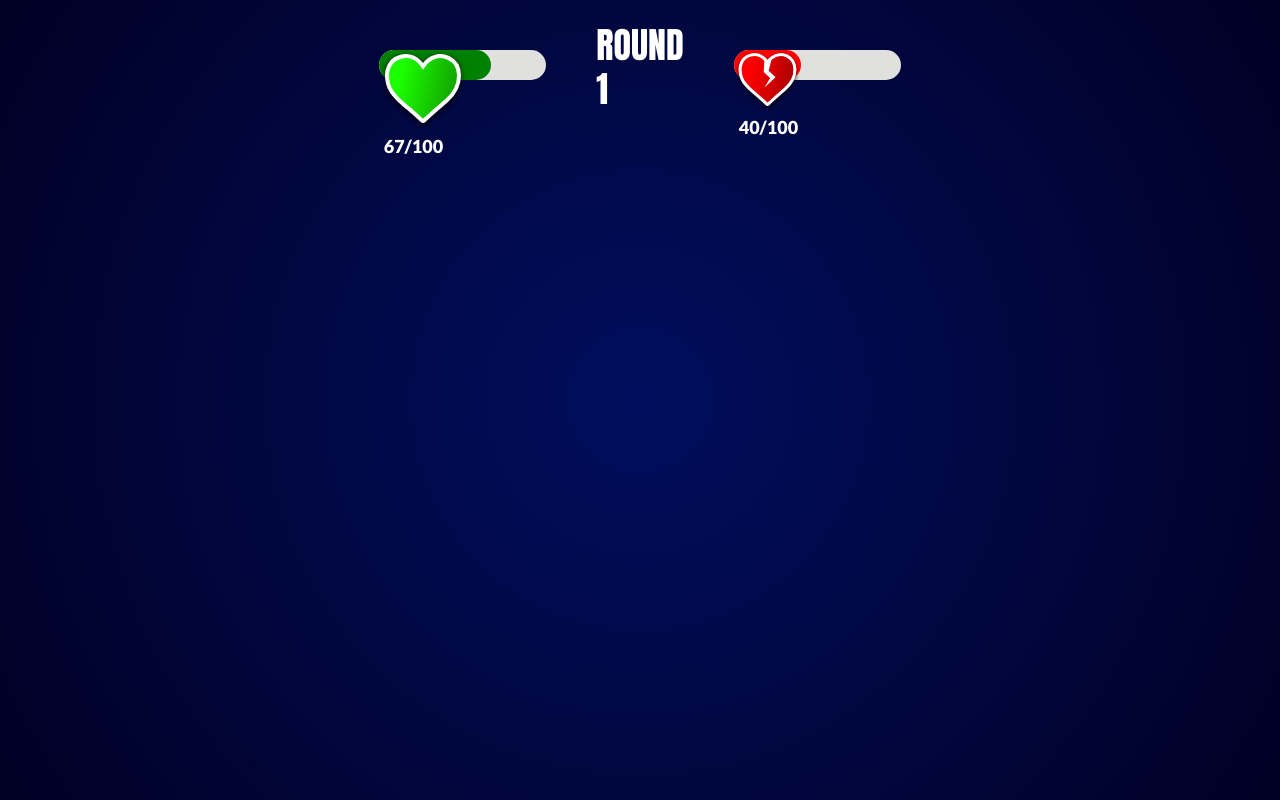
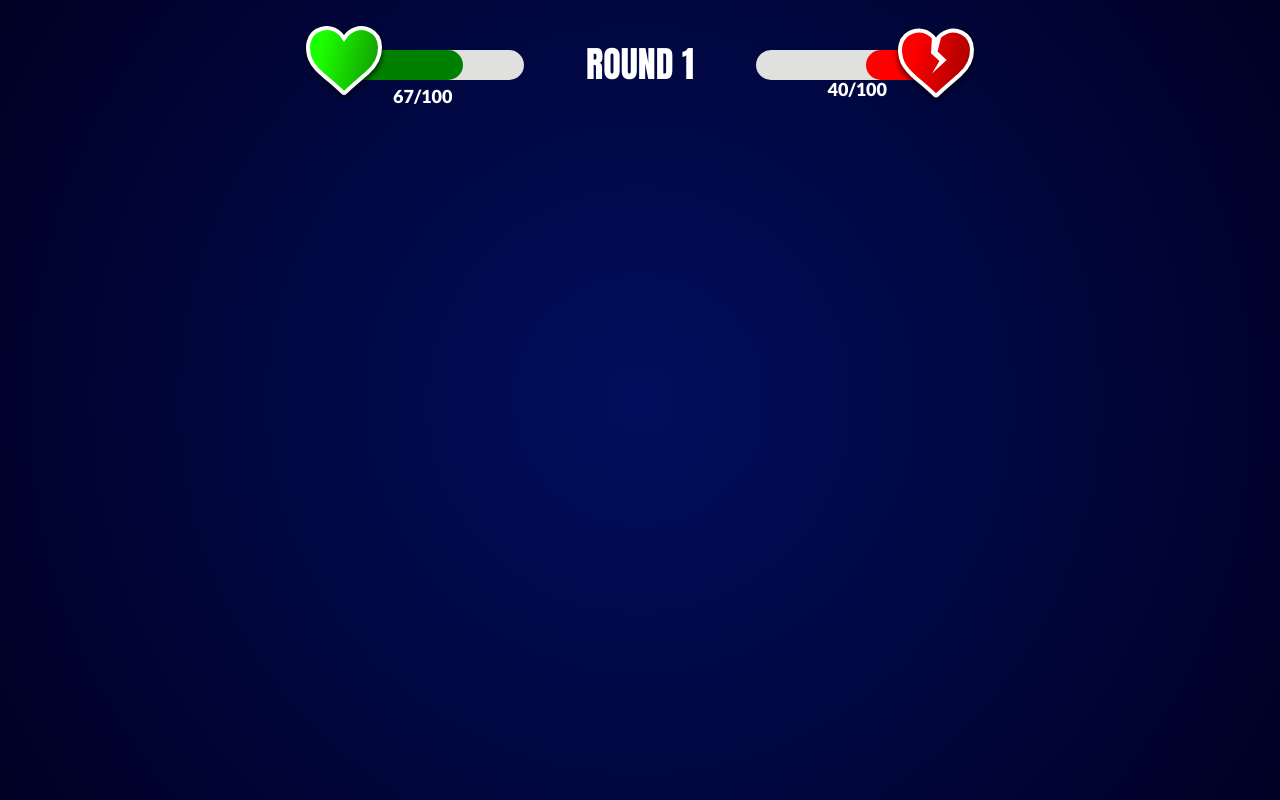
Before and after one commit to tamaraeaton/trivia-fighters, a React (Create React App) app: page /game in a window 1280 px wide. Built offline with nearby package versions, Linux system fonts and the light colour scheme.

Commit message:
RAP: - add isReversed

```diff
--- a/src/components/HealthBar/HealthBar.css
+++ b/src/components/HealthBar/HealthBar.css
@@ -1,13 +1,39 @@
-.containerStyles {
+.container {
+  position: relative;
   height: 30px;
-  width: 350px;
+  width: 100%;
   background-color: #e0e0de;
   border-radius: 50px;
   margin: 50px;
 }
 
-.labelStyles {
+.label {
   padding: 5px;
   color: white;
   font-weight: bold;
 }
+
+.filler {
+  height: 100%;
+  background-color: green;
+  border-radius: inherit;
+}
+
+.fillerReversed {
+  float: right;
+}
+
+.healthAndScore {
+  position: absolute;
+  width: 100%;
+  left: -40px;
+  top: 50%;
+  transform: translateY(-50%);
+}
+
+.healthAndScoreReversed {
+  display: flex;
+  flex-direction: row-reverse;
+  align-items: end;
+  left: 40px;
+}
--- a/src/components/HealthBar/HealthBar.tsx
+++ b/src/components/HealthBar/HealthBar.tsx
@@ -1,21 +1,9 @@
+import { isAbsolute } from 'node:path';
+import { relative } from 'node:path/win32';
 import React, { FunctionComponent } from 'react';
 import HealthFull from '../../assets/images/health-full.svg';
 import HealthLow from '../../assets/images/health-low.svg';
-
-const containerStyles = {
-  // display: 'flex',
-  height: 30,
-  width: '100%',
-  backgroundColor: '#e0e0de',
-  borderRadius: 50,
-  margin: 50,
-};
-
-const labelStyles = {
-  padding: 5,
-  color: 'white',
-  fontWeight: 'bold',
-};
+import './HealthBar.css';
 
 interface HealthBarProps {
   isReversed: boolean;
@@ -32,39 +20,28 @@ const HealthBar: FunctionComponent<HealthBarProps> = ({
 }) => {
   const healthPercentage = Math.round((currentHealth / maxHealth) * 100);
 
-  const fillerStyles = {
-    // display: 'flex',
-    height: '100%',
-    width: `${healthPercentage}%`,
-    backgroundColor: 'green',
-    borderRadius: 'inherit',
-
-    // transform: 'translate(120px, 50%)',
-    // transform: 'rotateY(180deg)',
-    // justifyContent: 'left',
-    // alignItems: 'left',
-    // alignText: 'right',
-    // float: 'right',
-  };
-
-  if (healthPercentage < 50) {
-    fillerStyles.backgroundColor = 'red';
-  }
-
-  // if(isReversed === true) {
-
-  // }
-
   return (
     <>
-      <div style={containerStyles}>
-        <div style={fillerStyles}>
+      <div className="container">
+        <div
+          className={`${isReversed ? 'fillerReversed' : undefined} filler`}
+          style={{
+            width: `${healthPercentage}%`,
+            backgroundColor: healthPercentage < 50 ? 'red' : 'green',
+          }}
+        ></div>
+        <div
+          className={`${
+            isReversed ? 'healthAndScoreReversed' : undefined
+          } healthAndScore`}
+        >
           {healthPercentage < 50 ? (
             <img src={HealthLow} />
           ) : (
             <img src={HealthFull} />
           )}
-          <span style={labelStyles}>{`${healthPercentage}/100`}</span>
+
+          <span className="label">{`${healthPercentage}/100`}</span>
         </div>
       </div>
     </>
@@ -72,3 +49,8 @@ const HealthBar: FunctionComponent<HealthBarProps> = ({
 };
 
 export default HealthBar;
+
+//TODO: screen reader only container
+/*
+“Health is XX%, [currentHealth] of [maxHealth]”
+ */
--- /dev/null
+++ b/src/components/Round/Round.css
@@ -0,0 +1,6 @@
+.roundCountDisplay {
+  display: flex;
+  justify-content: center;
+  align-items: center;
+  width: 500px;
+}
--- a/src/components/Round/Round.tsx
+++ b/src/components/Round/Round.tsx
@@ -1,5 +1,7 @@
+import './Round.css';
+
 const Round = () => {
-  return <h1>ROUND 1</h1>;
+  return <h1 className="roundCountDisplay">ROUND 1</h1>;
 };
 
 export default Round;
--- a/src/pages/Game.tsx
+++ b/src/pages/Game.tsx
@@ -4,7 +4,7 @@ import Round from '../components/Round/Round';
 const Game: React.FunctionComponent = () => {
   return (
     <div style={{ display: 'flex' }}>
-      <HealthBar isReversed={true} maxHealth={150} currentHealth={100} />
+      <HealthBar isReversed={false} maxHealth={150} currentHealth={100} />
       <Round />
       <HealthBar isReversed={true} maxHealth={150} currentHealth={60} />
     </div>
@@ -12,12 +12,3 @@ const Game: React.FunctionComponent = () => {
 };
 
 export default Game;
-
-// transform: matrix(1, 2, 3, 4, 5, 6);
-// transform: matrix3d(1, 0, 0, 0, 0, 1, 0, 0, 0, 0, 1, 0, 0, 0, 0, 1);
-// transform: translate(120px, 50%);
-// transform: scale(2, 0.5);
-// transform: rotate(0.5turn);
-// transform: skew(30deg, 20deg);
-// transform: scale(0.5) translate(-100%, -100%);
-// transform: perspective(17px);
```
